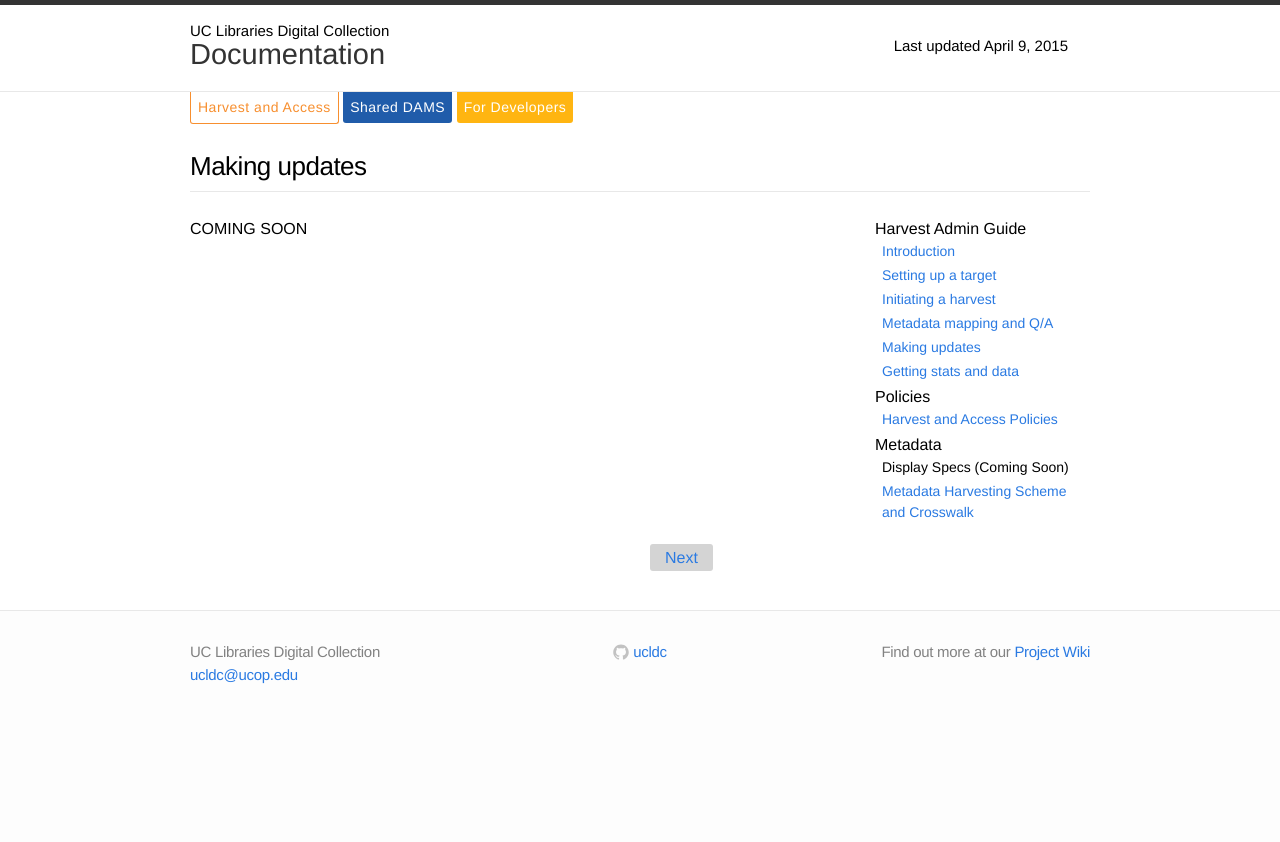
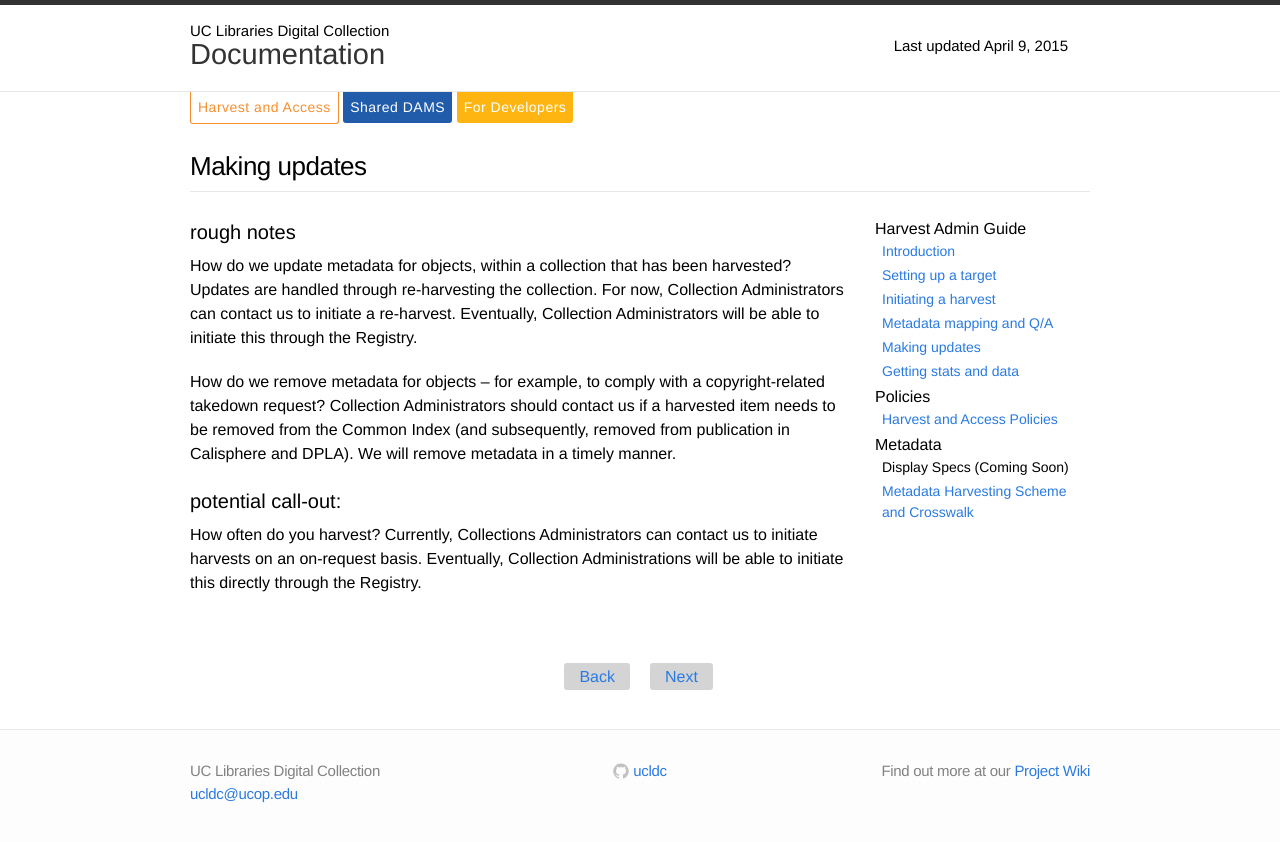
Before and after one commit to ucldc/ucldc-docs, a Jekyll site: the page built from docs/registry/updates.md, in a window 1280 px wide. Shown: the top 842 px of the page. Built offline with Jekyll 4.4.1, drawn with Linux system fonts in a browser that asks for light colours; nearby versions of some CDN libraries.

Commit message:
Update updates.md

```diff
--- a/docs/registry/updates.md
+++ b/docs/registry/updates.md
@@ -1,9 +1,22 @@
 ---
 layout: registry-doc
 title: Making updates
-next_section: registry/access-policies/
+next_section: registry/stats
+prev_section: registry/q-a
 permalink: /docs/registry/updates/
 breadcrumbs: Calisphere Admin Guide
 ---
 
-COMING SOON
+##rough notes
+
+How do we update metadata for objects, within a collection that has been harvested?
+Updates are handled through re-harvesting the collection.  For now, Collection Administrators can contact us to initiate a re-harvest. Eventually, Collection Administrators will be able to initiate this through the Registry.
+
+
+How do we remove metadata for objects -- for example, to comply with a copyright-related takedown request?
+Collection Administrators should contact us if a harvested item needs to be removed from the Common Index (and subsequently, removed from publication in Calisphere and DPLA).  We will remove metadata in a timely manner.
+
+
+##potential call-out:
+How often do you harvest?
+Currently, Collections Administrators can contact us to initiate harvests on an on-request basis.  Eventually, Collection Administrations will be able to initiate this directly through the Registry.
```
